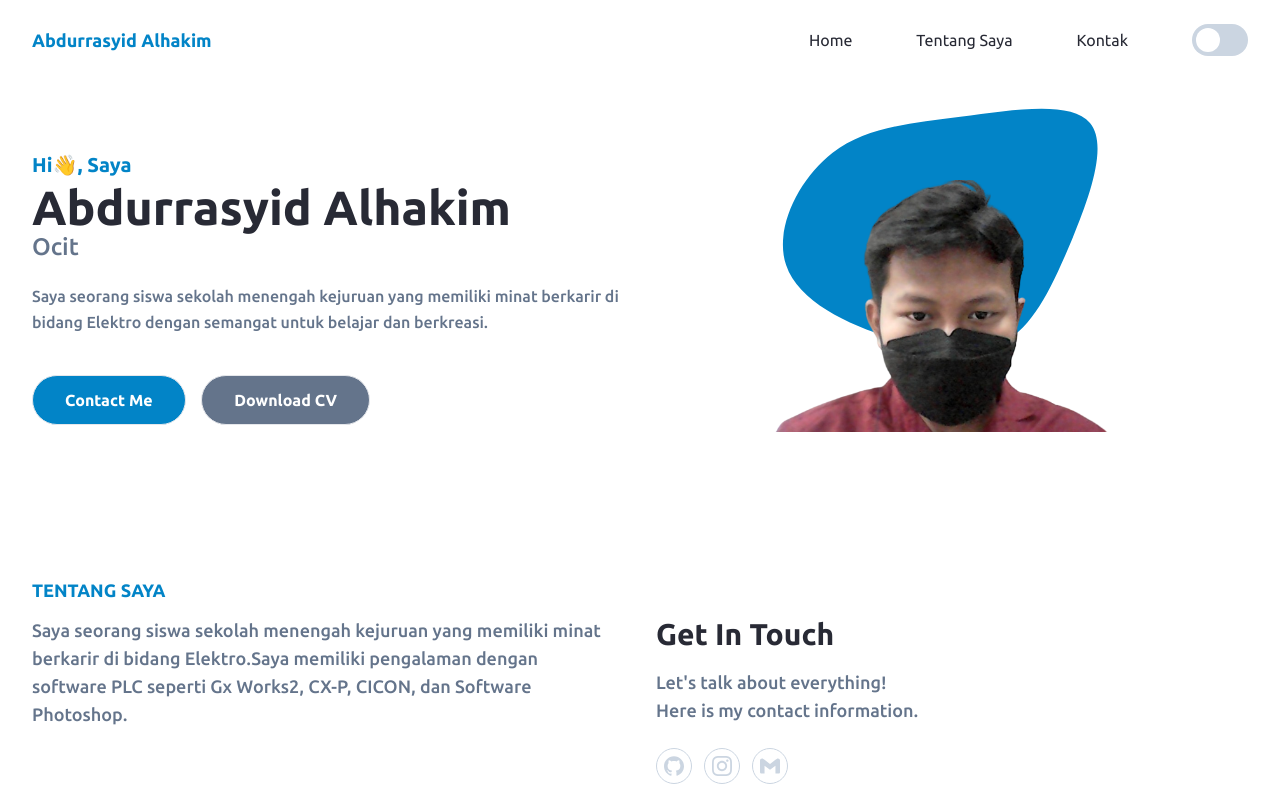
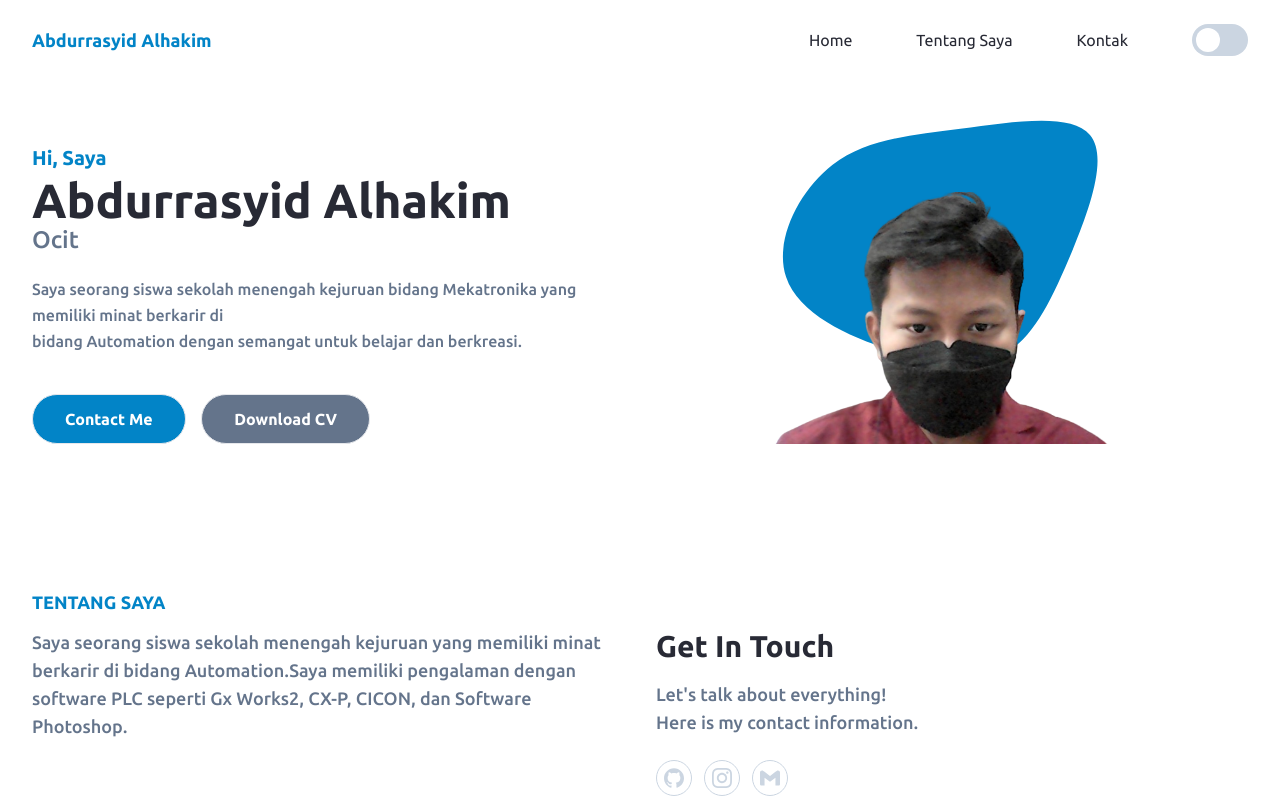
Before and after one commit to Abdurrasyid21/abdurrasyid.github.io, a website: page index.html in a window 1280 px wide. Shown: the top 800 px of the page. Drawn offline with nearby package versions, Linux system fonts and the light colour scheme.

Commit message:
update profile deskripsi

```diff
--- a/index.html
+++ b/index.html
@@ -106,13 +106,13 @@
         <div class="flex flex-wrap">
           <div class="w-full self-center px-4 lg:w-1/2" data-aos="zoom-in">
             <h1 class="text-base font-semibold text-primary md:text-xl">
-              Hi👋, Saya
+              Hi, Saya
               <span class="mt-1 block text-4xl font-bold text-dark dark:text-white lg:text-5xl">Abdurrasyid Alhakim</span>
             </h1>
             <h2 class="mb-5 text-lg font-medium text-secondary lg:text-2xl">Ocit</h2>
             <p class="mb-10 font-medium leading-relaxed text-secondary">
-              Saya seorang siswa sekolah menengah kejuruan yang memiliki minat berkarir di
-              <span class="block">bidang Elektro dengan semangat untuk belajar dan berkreasi.</span>
+              Saya seorang siswa sekolah menengah kejuruan bidang Mekatronika yang memiliki minat berkarir di
+              <span class="block">bidang Automation dengan semangat untuk belajar dan berkreasi.</span>
             </p>
             <a href="#contact" class="mt-2 inline-block rounded-full border bg-primary py-3 px-8 text-base font-semibold text-white transition duration-300 ease-in-out hover:opacity-80 hover:shadow-lg lg:mt-0">Contact Me</a>
             <a
@@ -151,7 +151,7 @@
             Here is a little bit about me.
           </h2> -->
             <p class="max-w-xl text-base font-medium text-secondary lg:text-lg">
-              Saya seorang siswa sekolah menengah kejuruan yang memiliki minat berkarir di bidang Elektro.Saya memiliki pengalaman dengan software PLC seperti Gx Works2, CX-P, CICON, dan Software Photoshop.
+              Saya seorang siswa sekolah menengah kejuruan yang memiliki minat berkarir di bidang Automation.Saya memiliki pengalaman dengan software PLC seperti Gx Works2, CX-P, CICON, dan Software Photoshop.
             </p>
           </div>
           <div class="w-full px-4 lg:w-1/2" data-aos="zoom-in-up">
```
